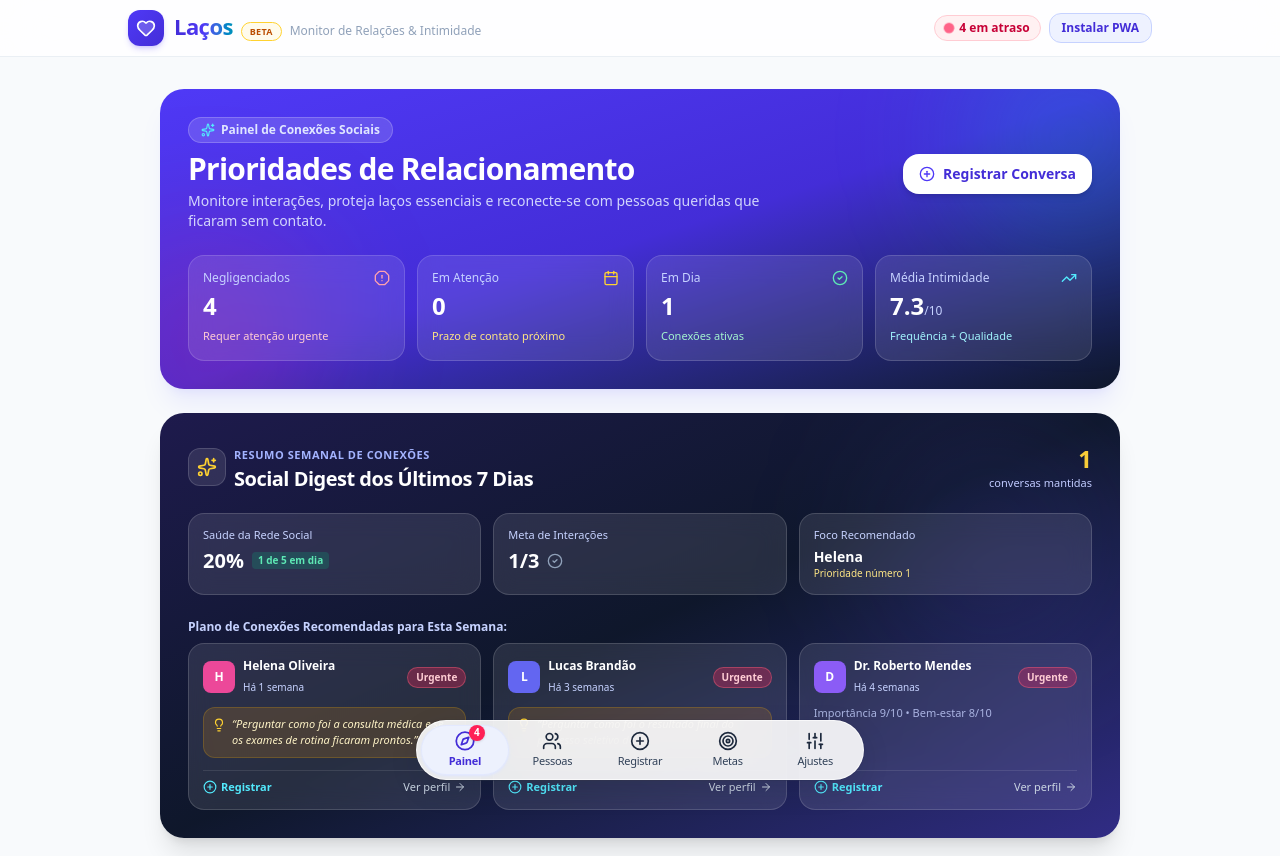
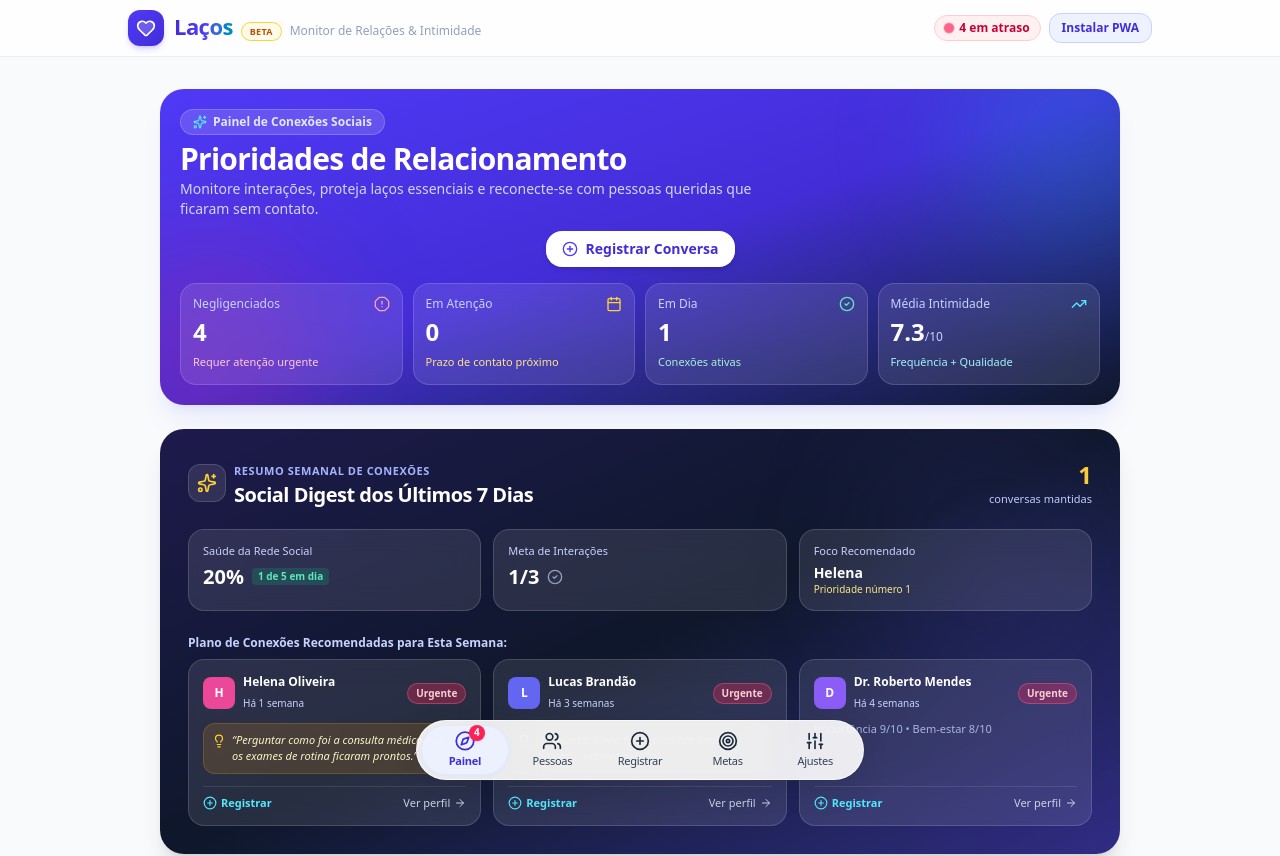
Before and after one commit to viniciusnevesdev/Monitor-social, a React (Vite) app: page / in a window 1280 px wide. Shown: the top 856 px of the page. Built offline with nearby package versions, Linux system fonts and the light colour scheme; no server answers.

Commit message:
v1.4.0-beta.5: compacta painel principal

```diff
--- a/src/components/NeglectedDashboard.tsx
+++ b/src/components/NeglectedDashboard.tsx
@@ -81,22 +81,22 @@ export const NeglectedDashboard: React.FC<NeglectedDashboardProps> = ({
   return (
     <div className="space-y-6 pb-28">
       {/* Header com boas-vindas e síntese do radar social */}
-      <section className="bg-gradient-to-br from-indigo-600 via-indigo-700 to-slate-900 rounded-3xl p-6 sm:p-7 text-white shadow-xl shadow-indigo-500/10 relative overflow-hidden">
+      <section className="bg-gradient-to-br from-indigo-600 via-indigo-700 to-slate-900 rounded-3xl p-4 sm:p-5 text-white shadow-xl shadow-indigo-500/10 relative overflow-hidden">
         {/* Subtle decorative glow */}
         <div className="absolute -top-16 -right-16 w-56 h-56 bg-cyan-400/20 rounded-full blur-3xl pointer-events-none" />
         <div className="absolute -bottom-16 -left-16 w-56 h-56 bg-rose-500/20 rounded-full blur-3xl pointer-events-none" />
 
         <div className="relative z-10">
-          <div className="flex flex-wrap items-center justify-between gap-4 mb-4">
+          <div className="flex flex-col gap-3 mb-3">
             <div>
               <span className="inline-flex items-center gap-1.5 px-3 py-1 rounded-full text-xs font-semibold bg-white/15 backdrop-blur-md border border-white/20 text-indigo-100">
                 <Sparkles className="w-3.5 h-3.5 text-cyan-300" />
                 Painel de Conexões Sociais
               </span>
-              <h1 className="text-2xl sm:text-3xl font-bold tracking-tight text-white mt-2">
+              <h1 className="text-2xl sm:text-3xl font-bold tracking-tight text-white mt-1.5">
                 Prioridades de Relacionamento
               </h1>
-              <p className="text-sm text-indigo-100/90 mt-1 max-w-xl">
+              <p className="text-sm text-indigo-100/90 mt-0.5 max-w-xl">
                 Monitore interações, proteja laços essenciais e reconecte-se com pessoas queridas que ficaram sem contato.
               </p>
             </div>
@@ -105,7 +105,7 @@ export const NeglectedDashboard: React.FC<NeglectedDashboardProps> = ({
               id="dashboard-new-log-btn"
               onClick={() => onOpenLogModal()}
               type="button"
-              className="inline-flex items-center gap-2 px-4 py-2.5 rounded-2xl bg-white text-indigo-700 font-semibold text-sm hover:bg-indigo-50 active:scale-95 transition-all shadow-md shadow-black/10"
+              className="self-center inline-flex items-center gap-2 px-4 py-2 rounded-2xl bg-white text-indigo-700 font-semibold text-sm hover:bg-indigo-50 active:scale-95 transition-all shadow-md shadow-black/10"
             >
               <PlusCircle className="w-4 h-4 text-indigo-600" />
               Registrar Conversa
@@ -113,8 +113,8 @@ export const NeglectedDashboard: React.FC<NeglectedDashboardProps> = ({
           </div>
 
           {/* Quick Metrics Bar */}
-          <div className="grid grid-cols-2 sm:grid-cols-4 gap-3 mt-6">
-            <div className="bg-white/10 backdrop-blur-md rounded-2xl p-3.5 border border-white/15">
+          <div className="grid grid-cols-2 sm:grid-cols-4 gap-2.5 mt-4">
+            <div className="bg-white/10 backdrop-blur-md rounded-2xl p-3 border border-white/15">
               <div className="flex items-center justify-between">
                 <span className="text-xs text-indigo-200">Negligenciados</span>
                 <AlertOctagon className="w-4 h-4 text-rose-300" />
@@ -125,7 +125,7 @@ export const NeglectedDashboard: React.FC<NeglectedDashboardProps> = ({
               <span className="text-[11px] text-rose-200 font-medium">Requer atenção urgente</span>
             </div>
 
-            <div className="bg-white/10 backdrop-blur-md rounded-2xl p-3.5 border border-white/15">
+            <div className="bg-white/10 backdrop-blur-md rounded-2xl p-3 border border-white/15">
               <div className="flex items-center justify-between">
                 <span className="text-xs text-indigo-200">Em Atenção</span>
                 <Calendar className="w-4 h-4 text-amber-300" />
@@ -136,7 +136,7 @@ export const NeglectedDashboard: React.FC<NeglectedDashboardProps> = ({
               <span className="text-[11px] text-amber-200 font-medium">Prazo de contato próximo</span>
             </div>
 
-            <div className="bg-white/10 backdrop-blur-md rounded-2xl p-3.5 border border-white/15">
+            <div className="bg-white/10 backdrop-blur-md rounded-2xl p-3 border border-white/15">
               <div className="flex items-center justify-between">
                 <span className="text-xs text-indigo-200">Em Dia</span>
                 <CheckCircle2 className="w-4 h-4 text-emerald-300" />
@@ -147,7 +147,7 @@ export const NeglectedDashboard: React.FC<NeglectedDashboardProps> = ({
               <span className="text-[11px] text-emerald-200 font-medium">Conexões ativas</span>
             </div>
 
-            <div className="bg-white/10 backdrop-blur-md rounded-2xl p-3.5 border border-white/15">
+            <div className="bg-white/10 backdrop-blur-md rounded-2xl p-3 border border-white/15">
               <div className="flex items-center justify-between">
                 <span className="text-xs text-indigo-200">Média Intimidade</span>
                 <TrendingUp className="w-4 h-4 text-cyan-300" />
```
